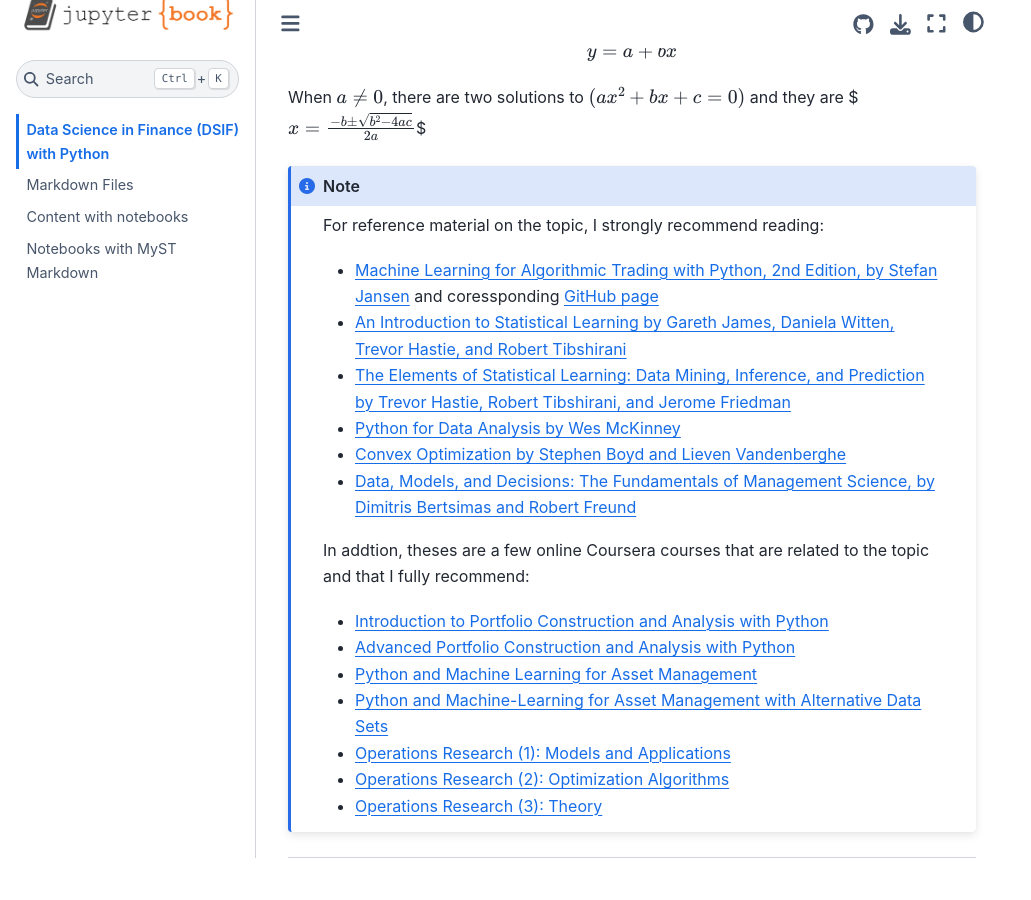
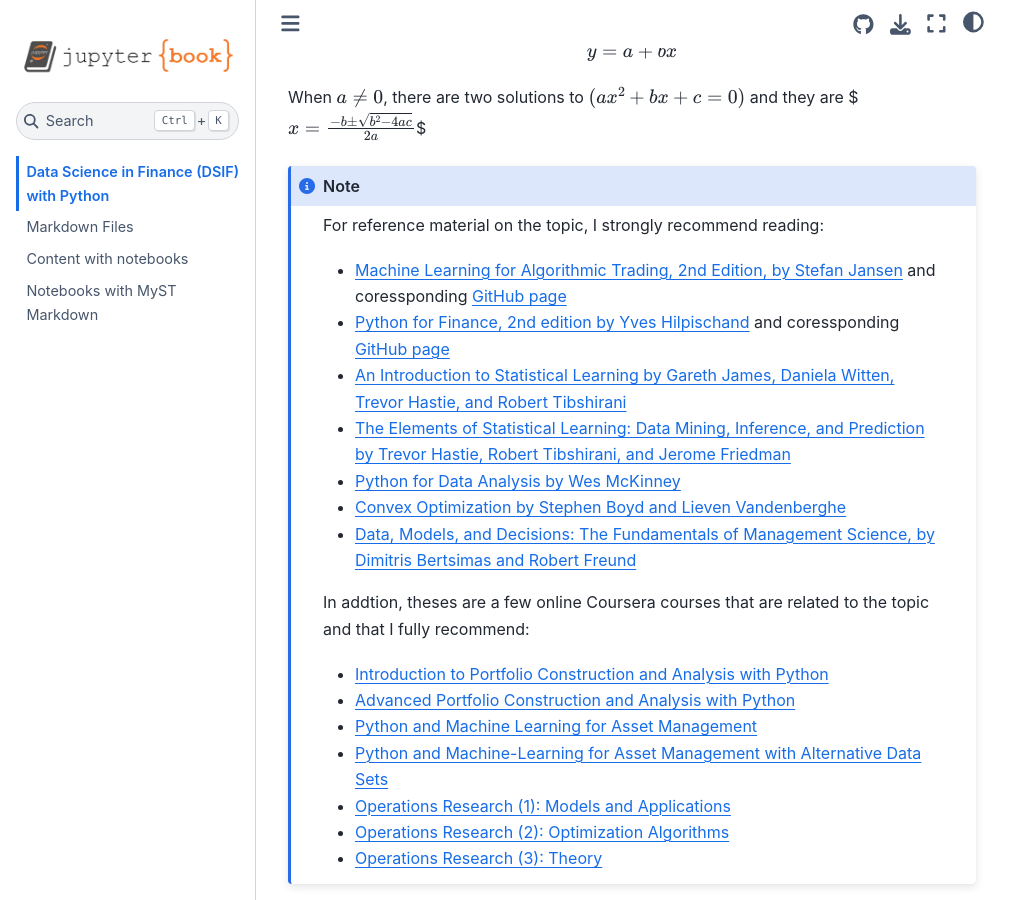
Before and after one commit to naftalic/DSIF, a Jupyter Book: the page built from intro.md, in a window 1280 px wide and 900 px high, scrolled down 805 px. Shown: the whole window, without its empty margins (0-1031 px from the left). Built offline with Jupyter Book 1.0.4 settings and Sphinx 7.4.7 and the Sphinx Book theme 1.1.4, drawn with Linux system fonts in a browser that asks for light colours; before the commit the page ends 1663 px from its top, so only the background shows below that.

Commit message:
Update intro.md

```diff
--- a/intro.md
+++ b/intro.md
@@ -34,7 +34,8 @@
 
 :::{note}
 For reference material on the topic, I strongly recommend reading:
-* [Machine Learning for Algorithmic Trading with Python, 2nd Edition, by Stefan Jansen](https://www.amazon.com/Machine-Learning-Algorithmic-Trading-alternative/dp/1839217715) and coressponding [GitHub page](https://github.com/PacktPublishing/Machine-Learning-for-Algorithmic-Trading-Second-Edition)
+* [Machine Learning for Algorithmic Trading, 2nd Edition, by Stefan Jansen](https://www.amazon.com/Machine-Learning-Algorithmic-Trading-alternative/dp/1839217715) and coressponding [GitHub page](https://github.com/PacktPublishing/Machine-Learning-for-Algorithmic-Trading-Second-Edition)
+* [Python for Finance, 2nd edition by Yves Hilpischand](https://www.amazon.com/Python-Finance-Mastering-Data-Driven/dp/1492024333/) and coressponding [GitHub page](https://github.com/yhilpisch/py4fi2nd)
 * [An Introduction to Statistical Learning by Gareth James, Daniela Witten, Trevor Hastie, and Robert Tibshirani](https://www.statlearning.com/)
 * [The Elements of Statistical Learning: Data Mining, Inference, and Prediction by Trevor Hastie, Robert Tibshirani, and Jerome Friedman](https://hastie.su.domains/ElemStatLearn/)
 * [Python for Data Analysis by Wes McKinney](https://wesmckinney.com/book/)
```
